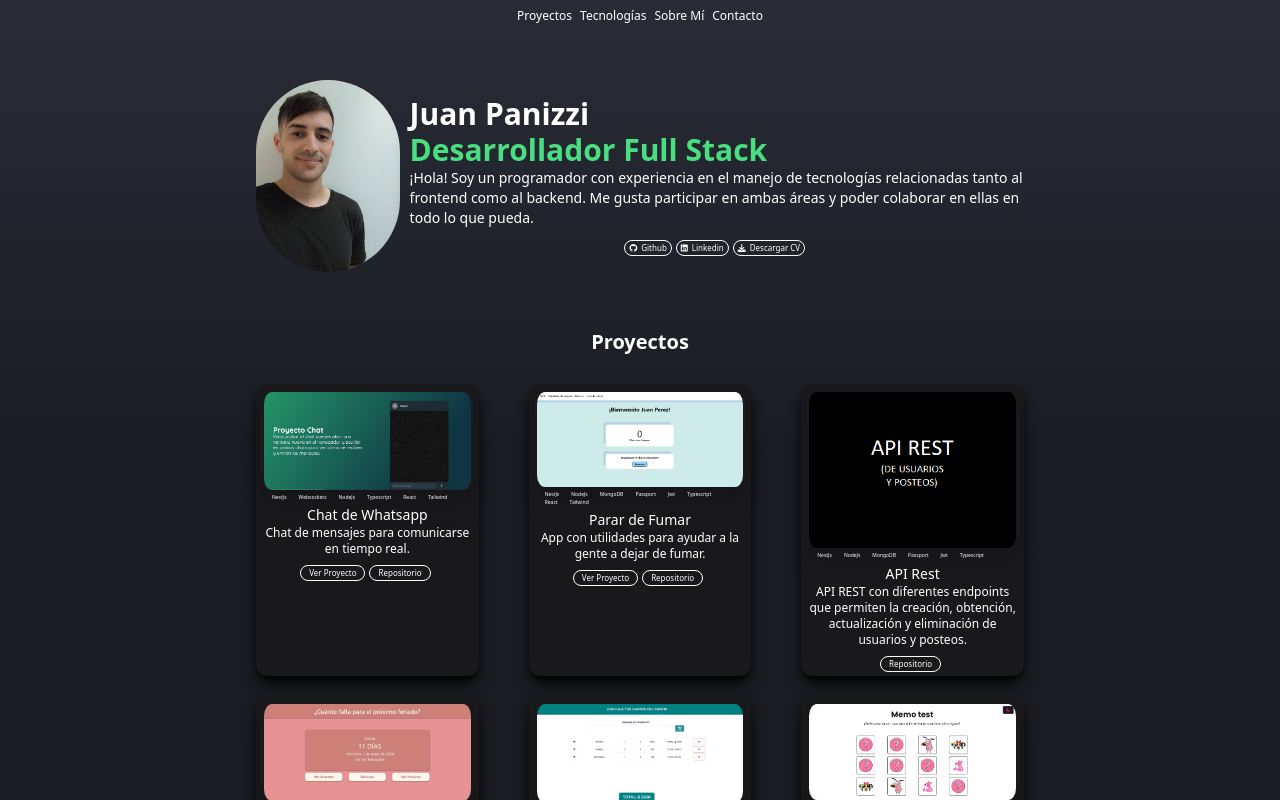
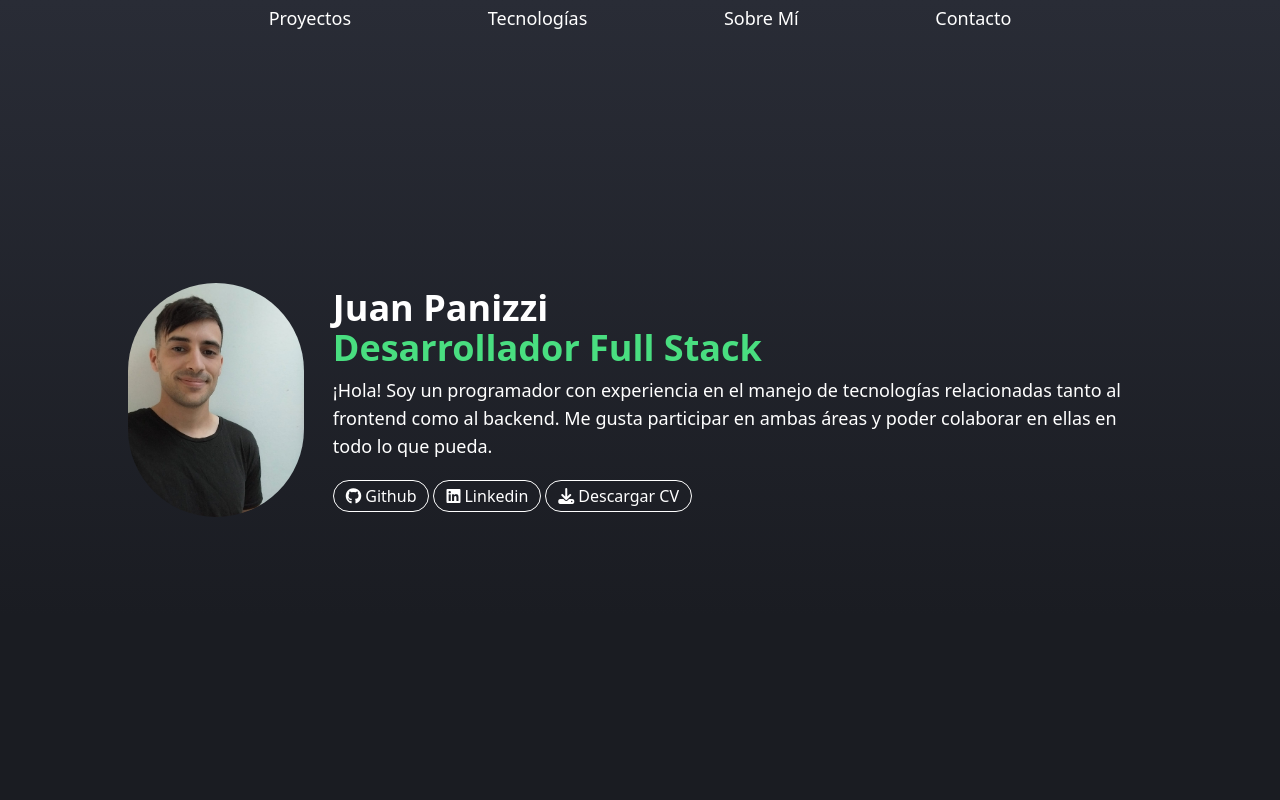
Before and after one commit to JuanPanizzi/Portfolio, a React (Vite) app: page / in a window 1280 px wide. Shown: the top 800 px of the page. Built offline with nearby package versions, Linux system fonts and the light colour scheme.

Commit message:
proyect styles modified

```diff
--- a/src/Components/CardProyects.tsx
+++ b/src/Components/CardProyects.tsx
@@ -3,41 +3,42 @@ import { CardProps } from '../interfaces/CardProps'
 export const CardProyects = ({title, image, description, technologies, urlDeploy, urlGithub}: CardProps) => {
   return (
     <>
-    <article className=" group mb-5 p-1 md:w-[29%] md:mx-[0px] mx-auto   text-center bg-black-cards shadow-lg shadow-black text-white rounded-xl">
+    <article className=" group mb-5  md:w-[29%] md:mx-[0px] mx-auto text-center bg-black-cards shadow-lg shadow-black text-white rounded-xl md:flex md:flex-col  md:p-2 ">
   <img
     alt={title}
     src={image}
-    className="w-full px-1  mx-auto mt-1 rounded-xl shadow-xl transition "
+    className="w-full   mx-auto mt-1 rounded-xl shadow-xl transition "
   />
 <div className=''>
-  <ul className='flex flex-wrap mx-2 mt-1'>
+  <ul className='flex flex-wrap   mt-1 md:my-2 md:mb-3  text-slate-300'>
     {
       technologies.map((tech, index)=> (
-        <li key={index} className='mr-1 text-[5px]  px-1'>{tech}</li>
+        <li key={index} className='mr-1 text-[5px] md:text-sm '>{tech}</li>
       ))
     }
   </ul>
 </div>
 
   <div className="p-1 ">
-      <h3 className="text-sm font-medium ">{title}</h3>
+      <h3 className="text-sm font-medium md:text-xl md:text-left text-green-1">{title}</h3>
 
-    <p className=" text-xs ">
+    <p className=" text-xs md:text-base md:mt-2 md:mb-5 md:text-left">
       {description}
     </p>
   </div>
-    <div className='w-full flex justify-center mt-1'>
+    <div className='w-full flex justify-center md:justify-evenly  md:mt-auto  '>
 
    {
     urlDeploy &&
-    <a href={urlDeploy} className='px-2 text-white py-[1px] inline-block flex items-center border border-white rounded-full flex  text-[0.5rem]  mr-1 transition  hover:border-green-1 hover:text-green-1'
+    <a href={urlDeploy} className='px-2  text-green-1 py-[1px] inline-block flex items-center   rounded-full flex  text-[0.5rem]  mr-1 transition   hover:border-green-1 hover:text-green-1
+    md:text-sm md:px-3 bg-black-btn md:p-2 '
     target='_blank'
     >
           Ver Proyecto
         </a>
         }
 
-        <a href={urlGithub} className='px-2 text-white py-[1px] inline-block flex items-center border border-white rounded-full flex  text-[0.5rem]  mr-1 transition  hover:border-green-1 hover:text-green-1'
+        <a href={urlGithub} className='px-2 text-green-1 py-[1px] inline-block flex items-center   rounded-full flex  text-[0.5rem]  mr-1 transition  hover:border-green-1 hover:text-green-1 md:text-sm md:px-3 bg-black-btn md:p-2 '
     target='_blank'
         >
           Repositorio
--- a/src/Components/Navbar.tsx
+++ b/src/Components/Navbar.tsx
@@ -21,13 +21,13 @@ export const Navbar = () => {
 
   return (
 
-    <div className='fixed top-1 left-0 right-0  mx-auto w-4/5 '>
+    <div className='fixed top-0 left-0 right-0  mx-auto w-4/5 md:w-4/5  '>
         <nav className=''>
-            <ul className={`text-xs  flex justify-center  items-center  rounded-full p-1 text-white transition-all duration-300 ${scrolled ? 'bg-black-cards blur-bg-white' : ''} `}>
-                <li><a href="#proyectos"> Proyectos </a></li>
-                <li className='mx-2 '> <a href="#tecnologias"> Tecnologías </a> </li>
-                <li className='mr-2'><a href="#aboutme">  Sobre Mí </a></li>
-                <li > <a href="#contacto"> Contacto </a> </li>
+            <ul className={` md:text-lg  md:flex md:justify-evenly font-medium text-xs  flex justify-center  items-center rounded-b-lg p-1 text-white transition-all duration-300 ${scrolled ? 'bg-black-cards blur-bg-white' : ''} `}>
+                <li className='hover:text-green-1 transition'> <a href="#proyectos"> Proyectos </a></li>
+                <li className='mx-2 md:mx-0 hover:text-green-1 transition'> <a href="#tecnologias"> Tecnologías </a> </li>
+                <li className='mr-2 md:mx-0 hover:text-green-1 transition'><a href="#aboutme">  Sobre Mí </a></li>
+                <li className='hover:text-green-1 transition'> <a href="#contacto"> Contacto </a> </li>
             </ul>
         </nav>
     </div>
--- a/src/Components/Presentation.tsx
+++ b/src/Components/Presentation.tsx
@@ -5,23 +5,24 @@ import juan from '../resources/yo.jpeg'
 
 export const Presentation = () => {
   return (
-    <section className='mt-20 text-white mx-auto w-4/5 text-center md:w-3/5  '>
+    <section className='mt-20 md:mt-0 text-white mx-auto w-4/5 text-center md:w-4/5 md:h-screen md:flex md:items-center  '>
 
 <article className='md:flex md:justify-between md:items-center '>
 
       <div className=''>
-        <div className='w-20 sm:w-24 mx-auto rounded-full md:w-36'>
+        <div className='w-20 sm:w-24 mx-auto rounded-full md:w-44'>
           <img className=' rounded-xl md:rounded-full' src={juan} alt="" />
         </div>
           {/* <p className='w-1/3 mt-2 mx-auto text-[0.5rem] bg-gray-1 text-green-1 border border-green-1 rounded-full p-1 font-bold'>Desarrollador Full Stack</p> */}
       </div>
 
-      <div className='md:text-left md:w-4/5 '>
+      <div className='md:text-left md:w-4/5 ml-7'>
 
-      <h1 className='text-xl font-bold md:text-3xl'>Juan Panizzi</h1>
-      <p className='text-xs md:text-sm'><span className='font-bold text-green-1 text-xl md:text-3xl'>Desarrollador Full Stack </span> <br />
+      <h1 className='text-xl font-bold md:text-3xl lg:text-4xl '>Juan Panizzi</h1>
+      <p className='mb-2 font-bold text-green-1 text-xl md:text-3xl lg:text-4xl'>Desarrollador Full Stack </p>
+      <p className='text-xs md:text-xs lg:text-lg mb-3'>
       ¡Hola! Soy un programador con experiencia en el manejo de tecnologías relacionadas tanto al frontend como al backend. Me gusta participar en ambas áreas y poder colaborar en ellas en todo lo que pueda. </p>
-    <div className='flex mt-3 justify-center'>
+    <div className='flex  justify-center md:justify-start'>
       <ButtonLink title='Github' url='https://github.com/JuanPanizzi' />
       <ButtonLink title='Linkedin' url='https://www.linkedin.com/in/juan-panizzi-768522105/' />
       <ButtonLink title='Descargar CV' url='https://drive.google.com/file/d/1Hc9fT4A8y8XLxc9_WxXe4c5bcbLyB58D/view'/>
--- a/src/Components/Proyectos.tsx
+++ b/src/Components/Proyectos.tsx
@@ -4,8 +4,8 @@ import { CardProyects } from './CardProyects'
 export const Proyectos = () => {
   return (
 <>
-<h1 className='text-xl text-white font-bold text-center mt-14 mb-5 ' id='proyectos'>Proyectos</h1>
-<section className='w-4/5 mx-auto md:w-3/5 py-2  md:flex md:flex-wrap md:justify-between  '>
+<h1 className='text-xl md:text-4xl text-white font-bold text-center  mb-20 ' id='proyectos'>Proyectos</h1>
+<section className='w-4/5 mx-auto md:w-4/5 py-2  md:flex md:flex-wrap md:justify-between  '>
 
     {
       infoCards.map(({title, image, description, technologies, urlDeploy, urlGithub}, index)=>(
--- a/src/Shared/buttonLink.tsx
+++ b/src/Shared/buttonLink.tsx
@@ -7,7 +7,7 @@ export const ButtonLink = ({title, url}: ButtonProps) => {
 
 
 
-    <a href={url} className='px-1 text-white py-[1px] inline-block flex items-center border border-white rounded-full flex  text-[0.5rem]  mr-1 transition  hover:border-green-1 hover:text-green-1'
+    <a href={url} className='lg:text-[1rem] lg:px-3 lg:py-[7px] px-1 text-white py-[1px] inline-block flex items-center border border-white rounded-full flex  text-[0.5rem]  mr-1 transition  hover:border-green-1 hover:text-green-1 md:text-xs md:px-2 md:py-1 md:mt-2 '
     target='_blank'
         >
     {/* <img src={image} alt={title} className='inline-block w-5 mr-1 p-[1px] hover:text-green-1'/> */}
--- a/src/resources/info/infoCards.ts
+++ b/src/resources/info/infoCards.ts
@@ -12,7 +12,7 @@ export const infoCards = [
     {
         title: "Chat de Whatsapp",
         image: chat,
-        description: "Chat de mensajes para comunicarse en tiempo real.",
+        description: "Chat de mensajes para comunicarse en tiempo real estilizado como el chat de whatsapp.",
         technologies: ["NestJs", "Websockets", "NodeJs", "Typescript", " React"," Tailwind"],
         urlDeploy: "https://chat-de-mensajes-client.onrender.com/",
         urlGithub: "https://github.com/JuanPanizzi/Chat-de-mensajes"
@@ -21,7 +21,7 @@ export const infoCards = [
         title: "Parar de Fumar",
         image: noFumar,
         technologies: ["NestJs","NodeJs", "MongoDB", "Passport", "Jwt", "Typescript", "React", "Tailwind" ],
-        description: "App con utilidades para ayudar a la gente a dejar de fumar.",
+        description: "App con utilidades para ayudar a la gente a dejar de fumar. Integrado con registro, autenticación e inicio de sesión",
         urlDeploy: "https://no-fumar-app.onrender.com/",
         urlGithub: "https://github.com/JuanPanizzi/No-Fumar"
     },
```
Also changed, not shown: src/resources/imageProjects/Api.png.
